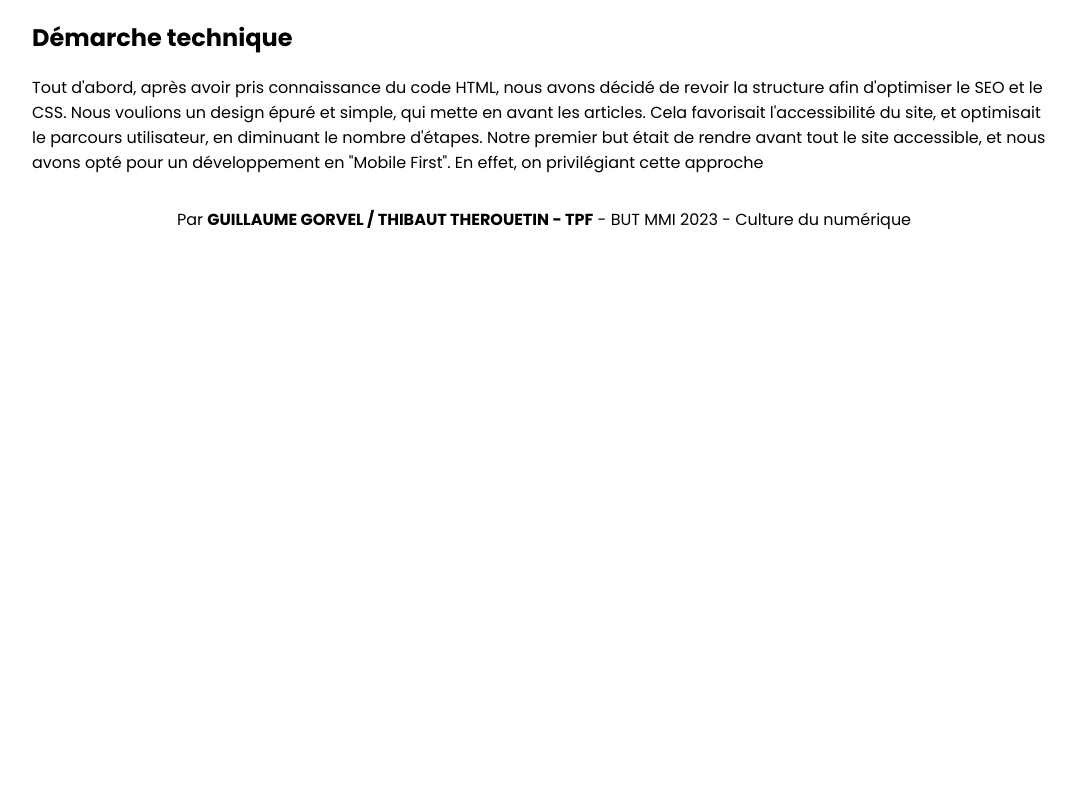
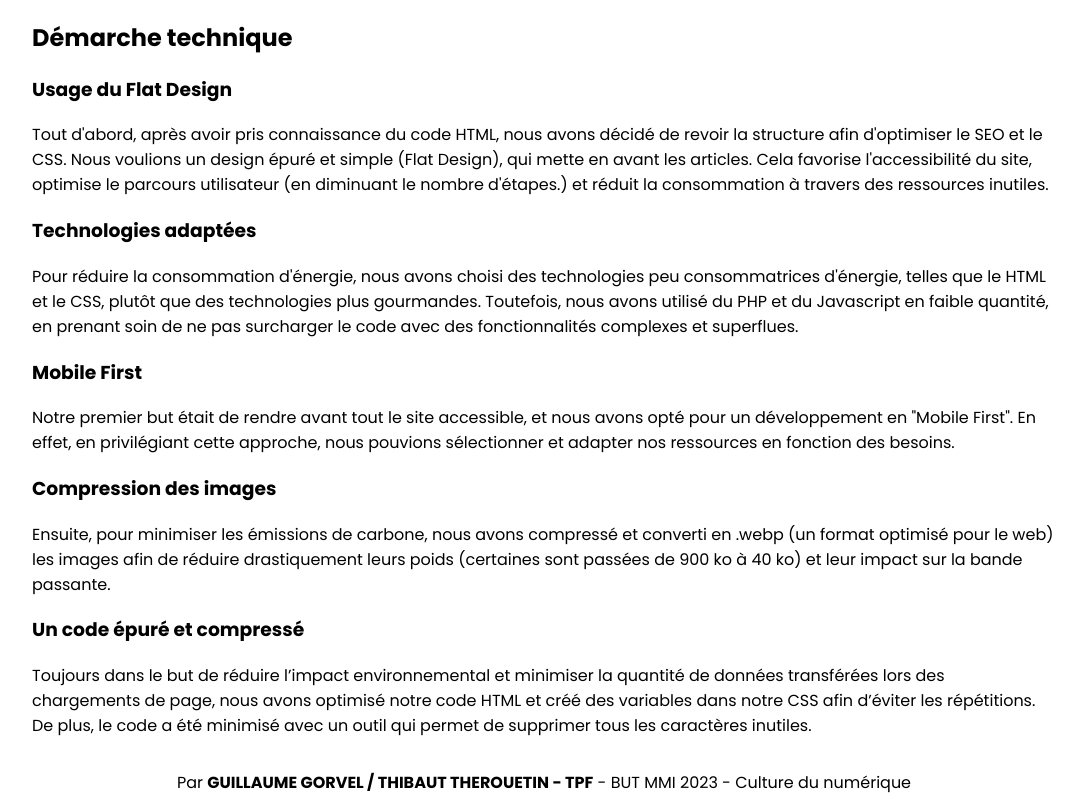
Before and after one commit to gorvelg/culture_numerique, a PHP site: page /technique.php in a window 1280 px wide. Shown: the part 159-970 px from the top of the page, without its empty margins (96-1179 px from the left). Before the commit the page ends 389 px from the top, so only its background shows below. Run offline with PHP 8.4, Linux system fonts and the light colour scheme; some libraries are stand-ins or nearby versions.

Commit message:
ajout du texte + ajout lien

```diff
--- a/technique.php
+++ b/technique.php
@@ -23,13 +23,16 @@
         <h2>Démarche technique</h2>
               <!-- Démarche -->
         <div class="article-contain">
-            <h3></h3>
-            <p>Tout d'abord, après avoir pris connaissance du code HTML, nous avons décidé de revoir la structure afin d'optimiser le SEO et le CSS. Nous voulions un design
-                épuré et simple, qui mette en avant les articles. Cela favorisait l'accessibilité du site, et optimisait le parcours utilisateur, en diminuant le nombre d'étapes.
-                Notre premier but était de rendre avant tout le site accessible, et nous avons opté pour un développement en "Mobile First". En effet, on privilégiant cette approche
-
-            </p>
-
+            <h3>Usage du Flat Design</h3>
+            <p>Tout d'abord, après avoir pris connaissance du code HTML, nous avons décidé de revoir la structure afin d'optimiser le SEO et le CSS. Nous voulions un design épuré et simple (Flat Design), qui mette en avant les articles. Cela favorise l'accessibilité du site, optimise le parcours utilisateur (en diminuant le nombre d'étapes.) et réduit la consommation à travers des ressources inutiles.</p>
+            <h3>Technologies adaptées</h3>
+            <p>Pour réduire la consommation d'énergie, nous avons choisi des technologies peu consommatrices d'énergie, telles que le HTML et le CSS, plutôt que des technologies plus gourmandes. Toutefois, nous avons utilisé du PHP et du Javascript en faible quantité, en prenant soin de ne pas surcharger le code avec des fonctionnalités complexes et superflues.</p>
+            <h3>Mobile First</h3>
+            <p>Notre premier but était de rendre avant tout le site accessible, et nous avons opté pour un développement en "Mobile First". En effet, en privilégiant cette approche, nous pouvions sélectionner et adapter nos ressources en fonction des besoins.</p>
+            <h3>Compression des images</h3>
+            <p>Ensuite, pour minimiser les émissions de carbone, nous avons compressé et converti en .webp (un format optimisé pour le web) les images afin de réduire drastiquement leurs poids (certaines sont passées de 900 ko à 40 ko) et leur impact sur la bande passante.</p>
+            <h3>Un code épuré et compressé</h3>
+            <p>Toujours dans le but de réduire l’impact environnemental et minimiser la quantité de données transférées lors des chargements de page, nous avons optimisé notre code HTML et créé des variables dans notre CSS afin d’éviter les répétitions. De plus, le code a été minimisé avec un outil qui permet de supprimer tous les caractères inutiles.</p>
         </div>
     </div>
 
--- a/templates/header.php
+++ b/templates/header.php
@@ -11,15 +11,15 @@
     <i class="fas fa-bars"></i>
     <div class="modal">
       <div class="navbar-mobile-list">
-        <a href="#">ACCUEIL</a>
-        <a href="#">ARTICLES</a>
-        <a href="#">DÉMARCHE TECHNIQUE</a>
+        <a href="index.php">ACCUEIL</a>
+        <a href="article.php">ARTICLES</a>
+        <a href="technique.php">DÉMARCHE TECHNIQUE</a>
       </div>
     </div>
   </header>
   <!-- fin navbar mobile -->
     <header class="navbar">
-      <a href="">
+      <a href="index.php">
         <div class="logo-box">
             <div>
                 <img class="logo" src="images/logo.png" alt="logo rond vert">
@@ -32,20 +32,20 @@
           <div>
               <ul>
                 <li>
-                  <a href="#">Accueil</a>
+                  <a href="index.php">Accueil</a>
                 </li>
                 <li> <!-- https://www.w3schools.com/howto/howto_js_collapsible.asp -->
                   <a class="collapsible" href="#" >
                     Articles
                   </a>
                   <ul class="content">
-                    <li><a href="#">Le numérique nous rend-il plus intelligent ?</a></li>
+                    <li><a href="article.php">Le numérique nous rend-il plus intelligent ?</a></li>
                     <li><a href="#">Le numérique permet-il de réduire nos impacts environnementaux ?</a></li>
                     <li><a href="#">...</a></li>
                   </ul>
                 </li>
                 <li>
-                  <a href="technique.html">Démarche technique</a>
+                  <a href="technique.php">Démarche technique</a>
                 </li>
               </ul>
           </div>
```
